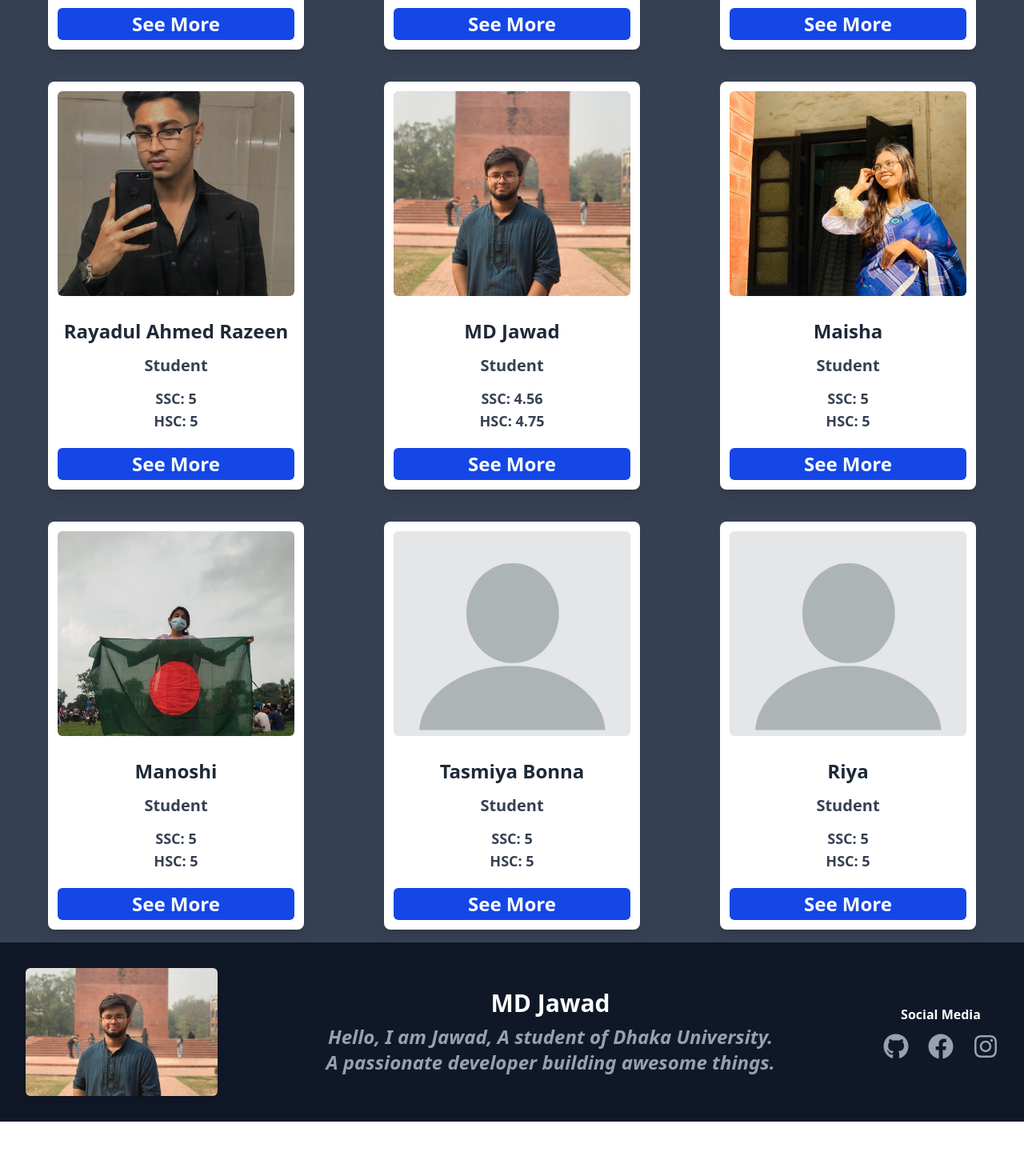
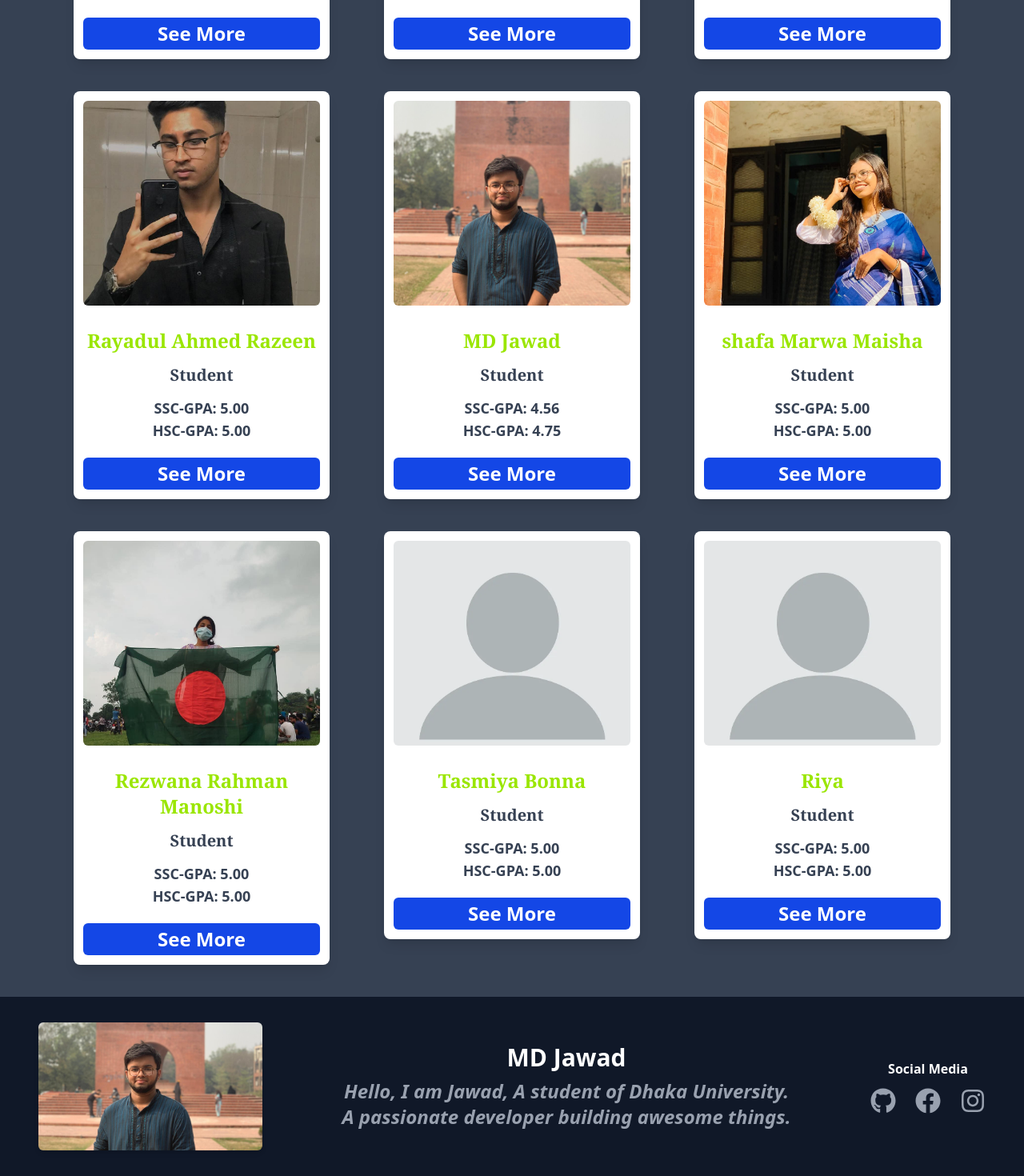
Before and after one commit to Mo-Jawad/Dhaincha-Friends, a React (Vite) app: page / in a window 1280 px wide. Shown: the part 548-2018 px from the top of the page at 80% size. Before the commit the page ends 1950 px from the top, so only its background shows below. Built offline with nearby package versions, Linux system fonts and the light colour scheme.

Commit message:
some changes

```diff
--- a/index.html
+++ b/index.html
@@ -1,7 +1,7 @@
 <!DOCTYPE html>
   <head>
     <meta charset="UTF-8" />
-    <link rel="icon" type="image/svg+xml" href="/vite.svg" />
+    <link rel="icon" type="image/jpg" href="src\assets\images\dhainchalogo.jpg" />
     <meta name="viewport" content="width=device-width, initial-scale=1.0" />
     <title>Dhaincha</title>
   </head>
--- a/public/Datafet.json
+++ b/public/Datafet.json
@@ -5,17 +5,17 @@
       "image": "./src/assets/images/default.jpg",
       "Name": "Farah Taj Mawla",
       "hometown": "Cumilla, Bangladesh",
-      "SSC": 5,
-      "HSC": 5,
-      "behavior": ["Nerd", "short Temper", "smiling Face"]
+      "SSC": 5.0,
+      "HSC": 5.0,
+      "behavior": ["Nerd", "Beauty with Brain", "short Temper", "smiling Face"]
     },
     {
       "id": 2,
       "image": "./src/assets/images/sams.jpg",
       "Name": "Sams Mahdi Zisun",
       "hometown": "Kurigram, Bangladesh",
-      "SSC": 5,
-      "HSC": 5,
+      "SSC": 5.0,
+      "HSC": 5.0,
       "behavior": ["Meme Creator", "Organiser", "smiling Face"]
     },
     {
@@ -23,8 +23,8 @@
       "image": "./src/assets/images/Aiman.jpg",
       "hometown": "Munshiganj, Bangladesh",
       "Name": "MD Aiman",
-      "SSC": 5,
-      "HSC": 5,
+      "SSC": 5.0,
+      "HSC": 5.0,
       "behavior": ["helpful", "Active", "Nerd"]
     },
     {
@@ -32,8 +32,8 @@
       "image": "src/assets/images/razeen.jpg",
       "Name": "Rayadul Ahmed Razeen",
       "hometown": "Dhaka, Bangladesh",
-      "SSC": 5,
-      "HSC": 5,
+      "SSC": 5.0,
+      "HSC": 5.0,
       "behavior": ["Loyal", "introvert"]
     },
     {
@@ -48,19 +48,19 @@
     {
       "id": 6,
       "image": "src/assets/images/Maisha.jpg",
-      "Name": "Maisha",
+      "Name": "shafa Marwa Maisha",
       "hometown": "Barishal, Bangladesh",
-      "SSC": 5,
-      "HSC": 5,
+      "SSC": 5.0,
+      "HSC": 5.0,
       "behavior": ["helpful", "Nerd"]
     },
     {
       "id": 7,
       "image": "src/assets/images/Manoshi.jpg",
       "hometown": "Thakurgaon, Bangladesh",
-      "Name": "Manoshi",
-      "SSC": 5,
-      "HSC": 5,
+      "Name": "Rezwana Rahman Manoshi",
+      "SSC": 5.0,
+      "HSC": 5.0,
       "behavior": ["fighter", "smiling Face", "extrovert"]
     },
     {
@@ -68,8 +68,8 @@
       "image": "src/assets/images/default.jpg",
       "hometown": "Dhaka, Bangladesh",
       "Name": "Tasmiya Bonna",
-      "SSC": 5,
-      "HSC": 5,
+      "SSC": 5.0,
+      "HSC": 5.0,
       "behavior": ["Nerd", "Active", "Energetic"]
     },
     {
@@ -77,8 +77,8 @@
       "image": "src/assets/images/default.jpg",
       "hometown": "Noakhali, Bangladesh",
       "Name": "Riya",
-      "SSC": 5,
-      "HSC": 5,
+      "SSC": 5.0,
+      "HSC": 5.0,
       "behavior": ["short Temper", "Nerd"]
     }
   ]
--- a/src/Components/Footer.jsx
+++ b/src/Components/Footer.jsx
@@ -4,14 +4,14 @@ import { FaFacebook, FaGithub, FaInstagram } from 'react-icons/fa'; // Import ic
 const Footer = ({footerRef}) => {
 
   return (
-    <footer ref={footerRef} className="bg-gray-900 text-white py-8 w-full px-4">
+    <footer ref={footerRef} className="bg-gray-900 text-white py-8 w-full px-8">
       <div className="w-full  flex flex-col md:flex-row items-center justify-between px-4">
         {/* Left: Photo */}
         <figure className="flex items-center mb-4 md:mb-0">
           <img
             src="/src/assets/images/jawad.jpg" // Replace with your photo URL
             alt="Creator"
-            className="h-40 w-60  rounded-md transition-normal hover:scale-105 hover:origin-bottom hover:-rotate-6 duration-300 object-cover hover:shadow-green-300 shadow-md"
+            className="h-40 w-70  rounded-md transition-normal hover:scale-105 hover:origin-bottom hover:-rotate-6 duration-300 object-cover hover:shadow-green-300 shadow-md"
           />
         </figure>
 
--- a/src/Components/Header.jsx
+++ b/src/Components/Header.jsx
@@ -6,7 +6,7 @@ const Header = ({scrollToFooter, searchQuery, handleSearch}) => {
 
   return (
     <header className="bg-gray-900 text-white shadow-lg w-full">
-      <div className=" flex items-center justify-between p-2 w-full">
+      <div className=" flex items-center justify-between p-2 px-8 w-full">
         {/* Logo on the left */}
         <div className="flex items-center">
           {/* <img
@@ -14,7 +14,7 @@ const Header = ({scrollToFooter, searchQuery, handleSearch}) => {
             alt="Logo"
             className="h-10 w-10 rounded-full"
           /> */}
-          <span className="ml-2 tracking-widest text-[48px] font-bold text-orange-500">Dhaincha</span>
+          <span className="ml-2 tracking-widest text-[48px] font-bold font-serif text-orange-500">Dhaincha</span>
         </div>
 
         {/* Search bar in the center */}
--- a/src/Components/MainContent.jsx
+++ b/src/Components/MainContent.jsx
@@ -42,7 +42,7 @@ const MainContent = ({ searchQuery}) => {
   return (
 
 
-    <Box className='flex justify-center items-center h-auto pb-4 bg-gray-700'>
+    <Box className='flex w-[100%] justify-center items-center h-auto pb-4 bg-gray-700'>
     {loading ?
          <div className='h-[40rem] w-full flex justify-center items-center'> <span className="loading loading-infinity h-[7rem] w-[7rem] text-success justify-center items-center"></span> </div>
     : error ? <p className='text-6xl text-red-500'>{error.massage}</p>
--- a/src/Components/StudentDetails.jsx
+++ b/src/Components/StudentDetails.jsx
@@ -47,12 +47,12 @@ function StudentDetails() {
 }, [studentId]);
 
   return (
-    <div className=' h-[35rem] w-full p-4 pt-8 bg-gray-700 items-center'>
+    <div className=' h-[35rem] w-full p-4 pt-8 bg-gray-700 items-center '>
       {loading ? <div className='h-[35rem] w-full flex justify-center items-center'> <span className="loading loading-infinity h-[7rem] w-[7rem] text-success justify-center items-center"></span> </div> : (
         <>
         <div className='flex justify-between px-8'>
-        <h2 className='font-bold text-white text-2xl tracking-widest'>{dhainchas.Name}'s Details</h2>
-        <Link className='p-3 px-5 hover:text-white text-black transition-colors duration-200 bg-amber-400 rounded-md hover:bg-gray-700 hover:border-orange-400 border-2 font-bold border-gray-700' to="/">Back To Home</Link>
+        <h2 className='font-bold text-white text-2xl tracking-widest font-mono'>{dhainchas.Name}'s Details</h2>
+        <Link className='p-3 px-5 hover:text-white text-black transition-colors duration-200 bg-green-500 rounded-md hover:bg-gray-700 hover:border-green-400 border-3 font-bold border-gray-700 font-serif' to="/">Back To Home</Link>
       </div><div className='w-full h-full pb-5'>
           <div className='flex items-center justify-around h-full'>
             <figure className='flex h-auto'>
@@ -60,18 +60,18 @@ function StudentDetails() {
             </figure>
 
             <div className='w-2xl h-fit flex-col rounded-md shadow-md hover:shadow-green-600 text-center items-center justify-center p-5 py-8 text-2xl  font-bold text-orange-400 border-2 border-amber-400 bg-gray-800 transition duration-200'>
-              <div className='flex-col pl-4 space-y-3 justify-start text-start h-full'>
+              <div className='flex-col pl-4 font-mono space-y-3 justify-start text-start h-full'>
                 <h2>Name : {dhainchas.Name}</h2>
                 <h4>Home Town : {dhainchas.hometown}</h4>
-                <p>SSC : {dhainchas.SSC}</p>
-                <p>HSC : {dhainchas.HSC}</p>
+                <p>SSC-GPA : {dhainchas.SSC}</p>
+                <p>HSC-GPA : {dhainchas.HSC}</p>
 
                 {dhainchas.id !== 8 && (
-                  <div className='flex-col items-start space-y-2 text-blue-300'>
-                    <div className='w-full '>Behavior:</div>
+                  <div className='flex-col items-start space-y-2 text-blue-300 font-normal font-serif'>
+                    <div className='w-full '>characteristics:</div>
 
                     <ul>
-                      {dhainchas.behavior?.map((behave, index) => <div><li key={index}>  {`    ${index + 1}.
+                      {dhainchas.behavior?.map((behave, index) => <div className='pl-12'><li key={index}>  {`    ${index + 1}.
               ${behave}`}</li></div>)}
                     </ul>
                   </div>)}
--- a/src/Components/cards.jsx
+++ b/src/Components/cards.jsx
@@ -2,23 +2,23 @@ import { Link } from "react-router-dom";
 
 const Cards = ({ filteredUsers}) => {
     return (
-        <div className="flex flex-wrap gap-10 justify-evenly mt-3">
+        <div className="flex w-[90%] flex-wrap gap-10 justify-evenly py-6">
 
         {
             filteredUsers.map(dhaicha =>
 
-                <div key={dhaicha.id} className="w-full max-w-xs overflow-hidden bg-white rounded-lg shadow-lg dark:bg-gray-800 p-3 hover:scale-105 transition-transform hover:shadow-2xl hover:shadow-green-700 cursor-pointer">
+                <div key={dhaicha.id} className="w-full h-fit  max-w-xs overflow-hidden bg-white rounded-lg shadow-lg dark:bg-gray-800 p-3 hover:scale-105 transition-transform hover:shadow-2xl hover:shadow-green-700 cursor-pointer">
                     <Link  to={`/dhaincha/${dhaicha.Name}/`}>
     <img className="object-cover w-full h-64 rounded-md" src={dhaicha.image} alt="avatar"/>
-    <a href="#" className="block text-gray-800 dark:text-white pt-7 text-2xl font-bold text-center" tabIndex="0" role="link">{dhaicha.Name}</a>
+    <a href="#" className="font-serif block text-lime-400 pt-7 text-2xl font-bold text-center" tabIndex="0" role="link">{dhaicha.Name}</a>
     <div className="pb-5 font-bold text-center">
 
-        <div className="text-[20px] py-3 text-gray-700 dark:text-gray-200">Student</div>
-        <div className="text-lg text-gray-700 dark:text-gray-200">SSC: {dhaicha.SSC}</div>
-        <div className="text-lg text-gray-700 dark:text-gray-200">HSC: {dhaicha.HSC}</div>
+        <div className="text-[20px] py-3 text-gray-700 dark:text-gray-200 font-serif">Student</div>
+        <div className="text-lg text-gray-700 dark:text-gray-200">SSC-GPA: {dhaicha.SSC == 5 ? (dhaicha.SSC + '.00') : dhaicha.SSC}</div>
+        <div className="text-lg text-gray-700 dark:text-gray-200">HSC-GPA: {dhaicha.HSC == 5 ? (dhaicha.HSC + '.00') : dhaicha.HSC}</div>
 
     </div>
-    <button className="w-full bg-blue-700 text-2xl cursor-pointer text-white hover:bg-green-600 transition-colors duration-150 font-bold p-1 rounded-md">See More</button>
+    <button className="w-full bg-blue-700 text-2xl cursor-pointer text-white hover:bg-green-600 transition duration-200 font-bold p-1 rounded-md">See More</button>
     </Link>
 
     </div>
```
